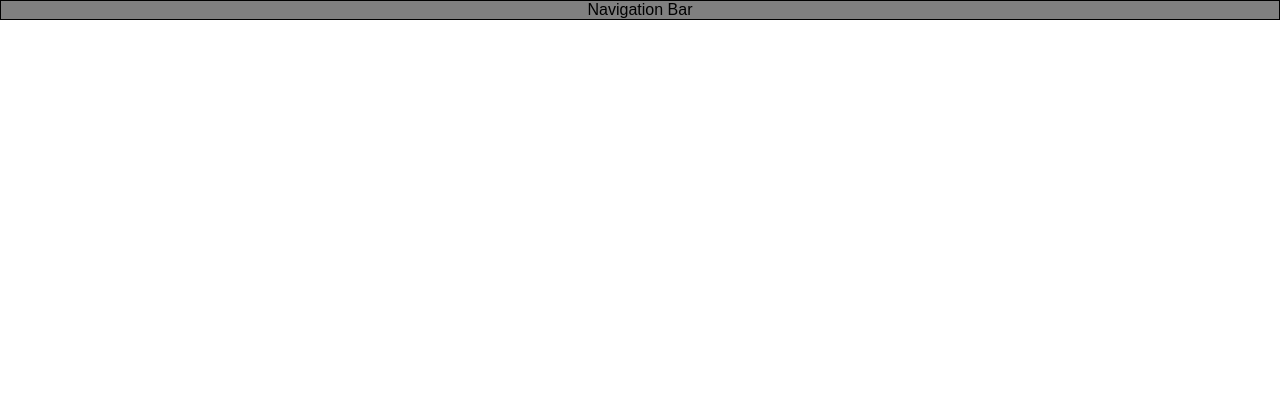
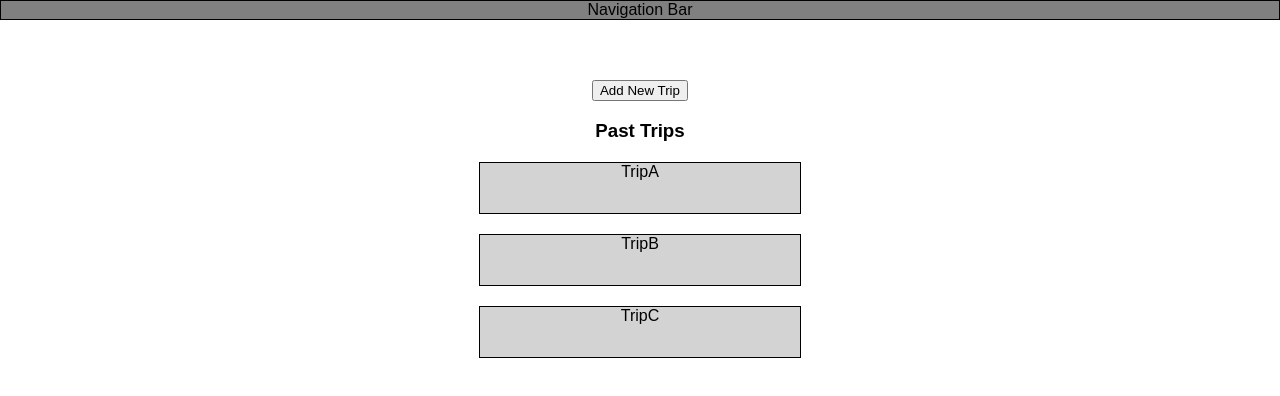
Before and after one commit to smr310/travelbak-client, a React (Create React App) app: page /Dashboard in a window 1280 px wide. Shown: the top 396 px of the page. Built offline with nearby package versions, Linux system fonts and the light colour scheme.

Commit message:
test Dashboard component

```diff
--- a/src/App.js
+++ b/src/App.js
@@ -4,6 +4,7 @@ import './App.css';
 import NavBar from './components/NavBar';
 import LandingPage from './components/LandingPage';
 import Login from './components/Login';
+import Dashboard from './components/Dashboard'
 
 import { BrowserRouter as Router, Route, Link, } from 'react-router-dom'
 
@@ -18,6 +19,7 @@ class App extends Component {
           <main>
             <Route exact path="/" component={LandingPage} />
             <Route exact path="/Login" component={Login} />
+            <Route exact path="/Dashboard" component={Dashboard} />
           </main>
         </div>
       </Router>
--- /dev/null
+++ b/src/components/Dashboard.css
@@ -0,0 +1,14 @@
+.main-div {
+    text-align: center;
+    margin-top: 60px;
+}
+
+.trip {
+    border: 1px solid black;
+    background-color: lightgray;
+    margin-top: 20px;
+    width: 25%;
+    height: 50px;
+    margin-left:auto;
+    margin-right:auto;
+}
--- /dev/null
+++ b/src/components/Dashboard.js
@@ -0,0 +1,14 @@
+import React from 'react';
+import './Dashboard.css';
+
+export default function Dashboard() {
+    return (
+        <div className="main-div">
+            <button>Add New Trip</button>
+            <h3>Past Trips</h3>
+            <div className="trip">TripA</div>
+            <div className="trip">TripB</div>
+            <div className="trip">TripC</div>
+        </div>
+    );
+};
```
